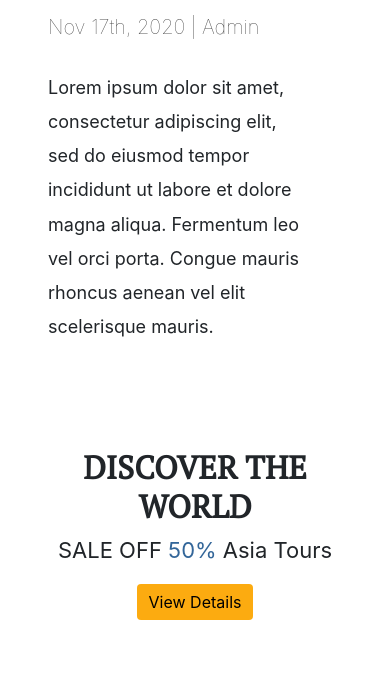
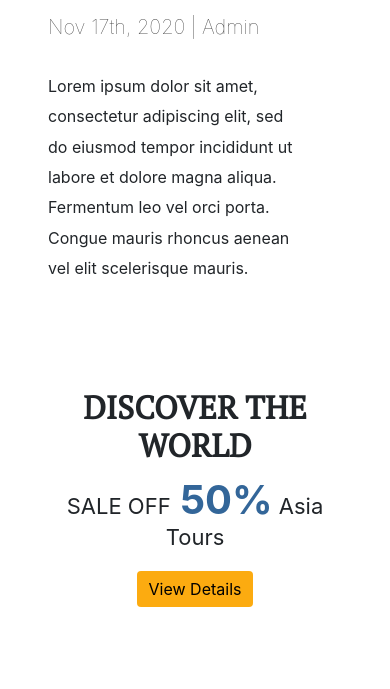
Before and after one commit to QA-Final-project/Travel-Website, a plain HTML site: page index.html in a window 390 px wide. Shown: the part 1419-2108 px from the top of the page. Drawn offline with nearby package versions, Linux system fonts and the light colour scheme.

Commit message:
update style.css

```diff
--- a/css/style.css
+++ b/css/style.css
@@ -275,6 +275,9 @@ a{
     .item-1 img{
         max-width: 100%;
     }
+    .item-2 p{
+        font-size: 16px;
+    }
     .sale-bg{
         background-image: url('../img/sale-xs.jpg');
         min-height: 200px;
--- a/index.html
+++ b/index.html
@@ -116,7 +116,7 @@
         <div class="sale-bg">
             <div class="text-overlay">
                 <h1>DISCOVER THE WORLD</h1>
-                <h3>SALE OFF<span style="color:#336699; font-weight: normal;"> 50%</span> Asia Tours </h3>
+                <h3>SALE OFF<span style="color:#336699; font-weight: bolder; font-size: 40px;"> 50%</span> Asia Tours </h3>
                 <div class=" text-center">
                     <a href="#" class="btn btn-primary detail-btn">View Details</a>
                 </div>
```
